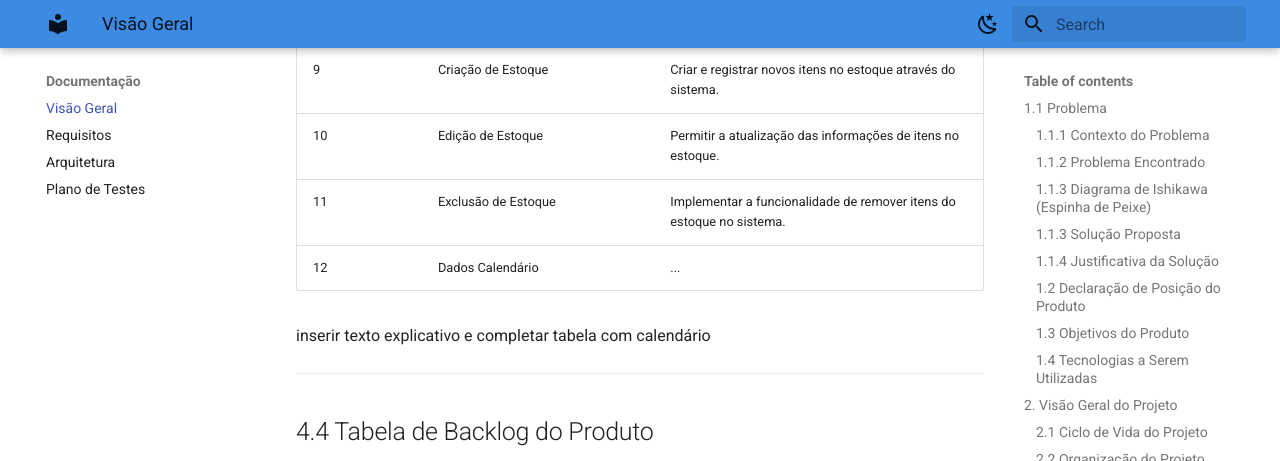
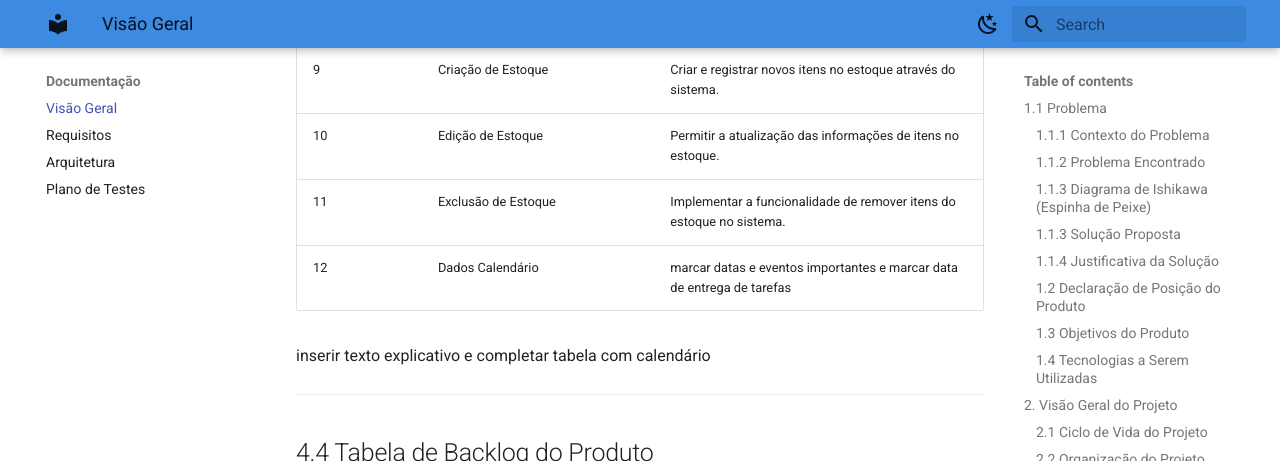
Before and after one commit to FGA0138-MDS-Ajax/2024.2-Aries, an MkDocs documentation site: the page built from docs/documento-visao/documento-visao.md, in a window 1280 px wide and 900 px high, scrolled down 14250 px, cut to the strip 0-461 px from the top of the window. Built offline with MkDocs 1.6.1 and Material for MkDocs 9.7.7, drawn with Linux system fonts in a browser that asks for light colours.

Commit message:
completando tabela 4.3

```diff
--- a/docs/documento-visao/documento-visao.md
+++ b/docs/documento-visao/documento-visao.md
@@ -391,7 +391,7 @@ Tabela : Cenários funcionais
 | 9                     | Criação de Estoque                     | Criar e registrar novos itens no estoque através do sistema.                                                |
 | 10                    | Edição de Estoque                      | Permitir a atualização das informações de itens no estoque.                                                 |
 | 11                    | Exclusão de Estoque                    | Implementar a funcionalidade de remover itens do estoque no sistema.                                        |
-| 12                    | Dados Calendário                    | ...                                        |
+| 12                    | Dados Calendário                    |marcar datas e eventos importantes e marcar data de entrega de tarefas                                          |
 
 inserir texto explicativo e completar tabela com calendário
 
```
